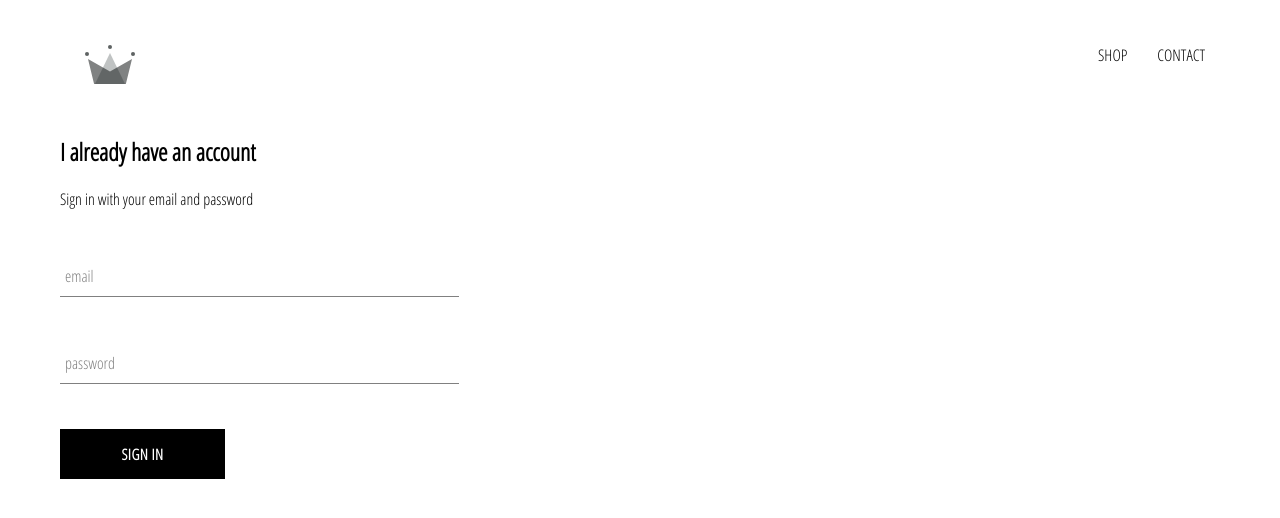
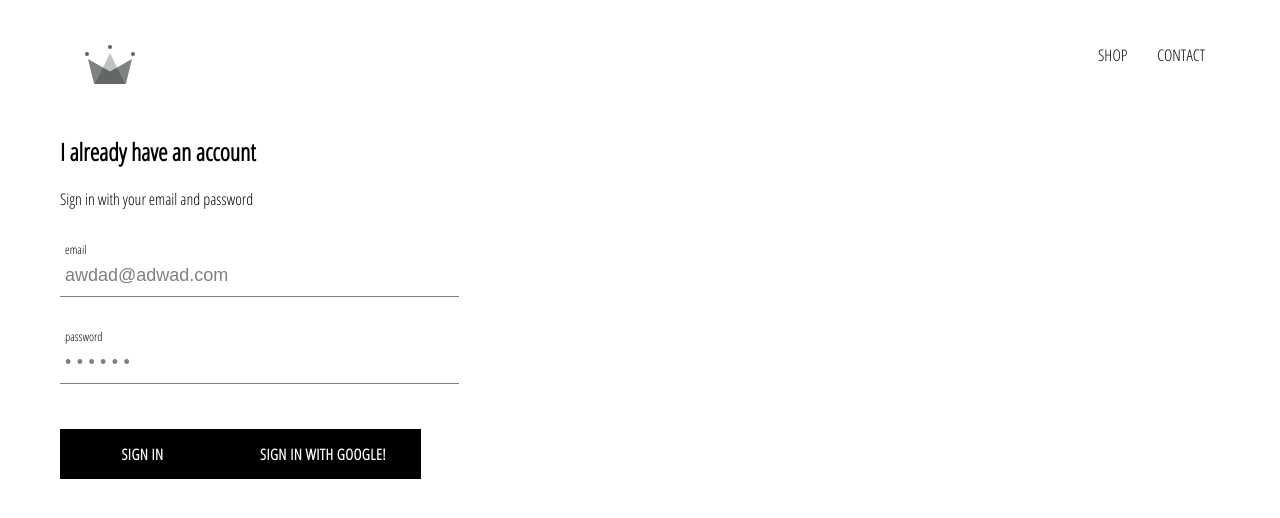
Before and after one commit to zedomaru/zedommerce, a React (Create React App) app: page /sign-in in a window 1280 px wide. Shown: the top 518 px of the page. Built offline with nearby package versions, Linux system fonts and the light colour scheme.

Commit message:
connect firebase and create sign in with google method

```diff
--- a/package.json
+++ b/package.json
@@ -6,6 +6,7 @@
     "@testing-library/jest-dom": "^4.2.4",
     "@testing-library/react": "^9.3.2",
     "@testing-library/user-event": "^7.1.2",
+    "firebase": "^7.6.2",
     "node-sass": "^4.13.0",
     "react": "^16.12.0",
     "react-dom": "^16.12.0",
--- a/src/components/CustomButton/CustomButton.js
+++ b/src/components/CustomButton/CustomButton.js
@@ -2,8 +2,9 @@
 import './CustomButton.scss'
 
 const CustomButton = ({children, ...buttonProps}) => {
+    // console.log('ini ', buttonProps.onClick)
     return (
-        <button className='custom-button'>
+        <button className='custom-button'  {...buttonProps}>
             {children}
         </button>
     )
--- a/src/components/SignIn/SignIn.js
+++ b/src/components/SignIn/SignIn.js
@@ -2,12 +2,13 @@
 import './SignIn.scss'
 import FormInput from '../FormInput/FormInput'
 import CustomButton from '../CustomButton/CustomButton'
+import {signInWithGoogle} from '../../firebase/firebase'
 
 class SignIn extends Component {
 
     state = {
-        email: '',
-        password: ''
+        email: 'awdad@adwad.com',
+        password: '123123'
     }
 
     handleSubmit = (e) => {
@@ -48,9 +49,8 @@
                         handleChange={this.handleChange}
                         label='password'
                         />
-                    <CustomButton type='submit'>
-                        Sign In
-                    </CustomButton>
+                    <CustomButton type='submit'>Sign In</CustomButton>
+                    <CustomButton onClick={signInWithGoogle}>Sign In With Google!</CustomButton>
                 </form>
             </div>
         )
--- /dev/null
+++ b/src/firebase/firebase.js
@@ -0,0 +1,27 @@
+import firebase from 'firebase/app'
+import 'firebase/firestore'
+import 'firebase/auth'
+
+const config = {
+    apiKey: "AIzaSyCTV0dZMseh5lB2uZoeYXx3xgouBUOrfGQ",
+    authDomain: "zedommerce.firebaseapp.com",
+    databaseURL: "https://zedommerce.firebaseio.com",
+    projectId: "zedommerce",
+    storageBucket: "zedommerce.appspot.com",
+    messagingSenderId: "331826966992",
+    appId: "1:331826966992:web:9f58a40b960d3f56f3c9d5",
+    measurementId: "G-BRC4VDXM3Z"
+  };
+
+firebase.initializeApp(config)
+
+export const auth = firebase.auth()
+export const firestore = firebase.firestore()
+
+const provider = new firebase.auth.GoogleAuthProvider()
+//trigger google pop up for selecting account
+provider.setCustomParameters({prompt: 'select_account'})
+
+export const signInWithGoogle = () => auth.signInWithPopup(provider)
+
+export default firebase
```
Also changed, not shown: 1 other file (tests, documents, lock files or other folders).
